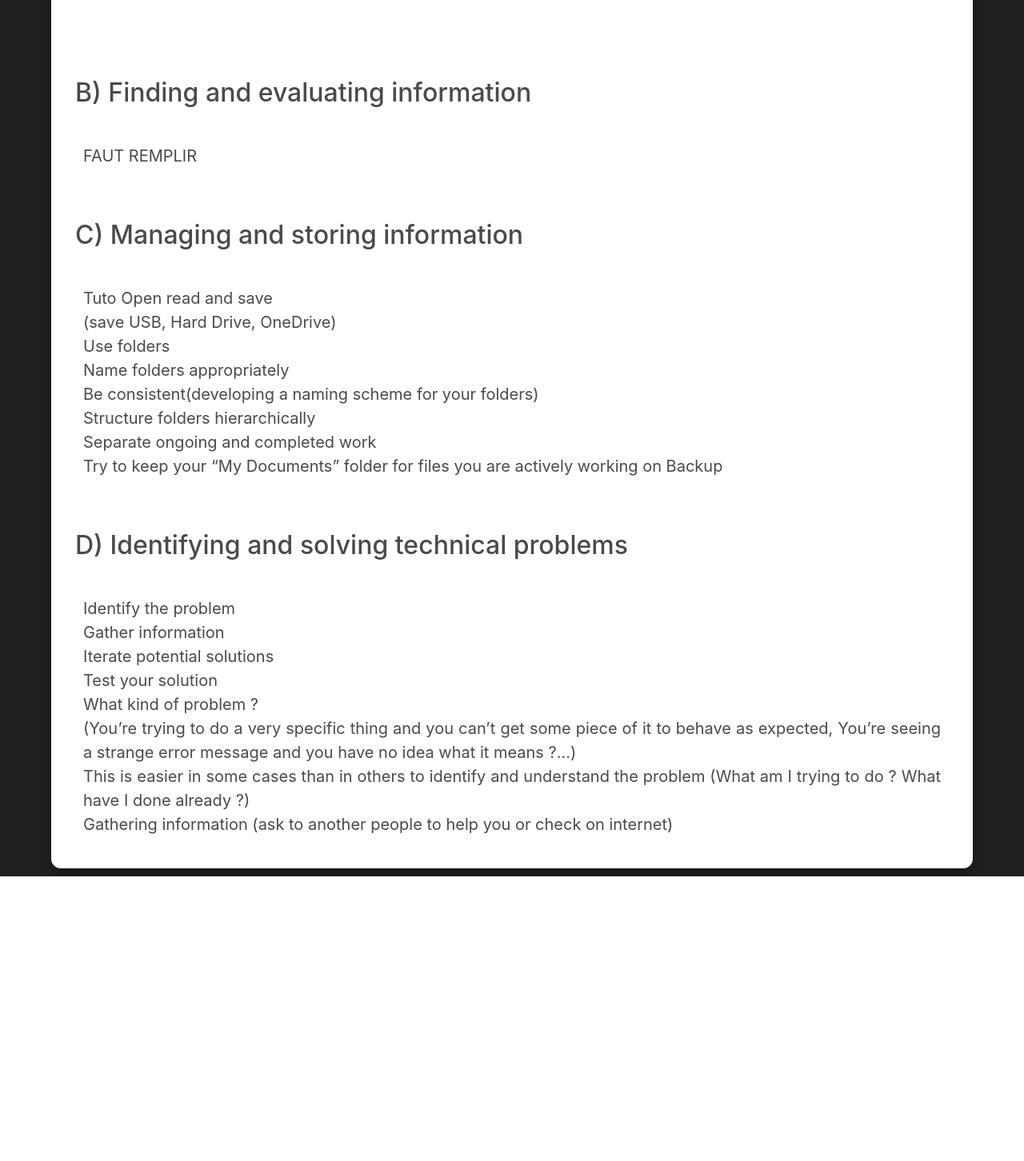
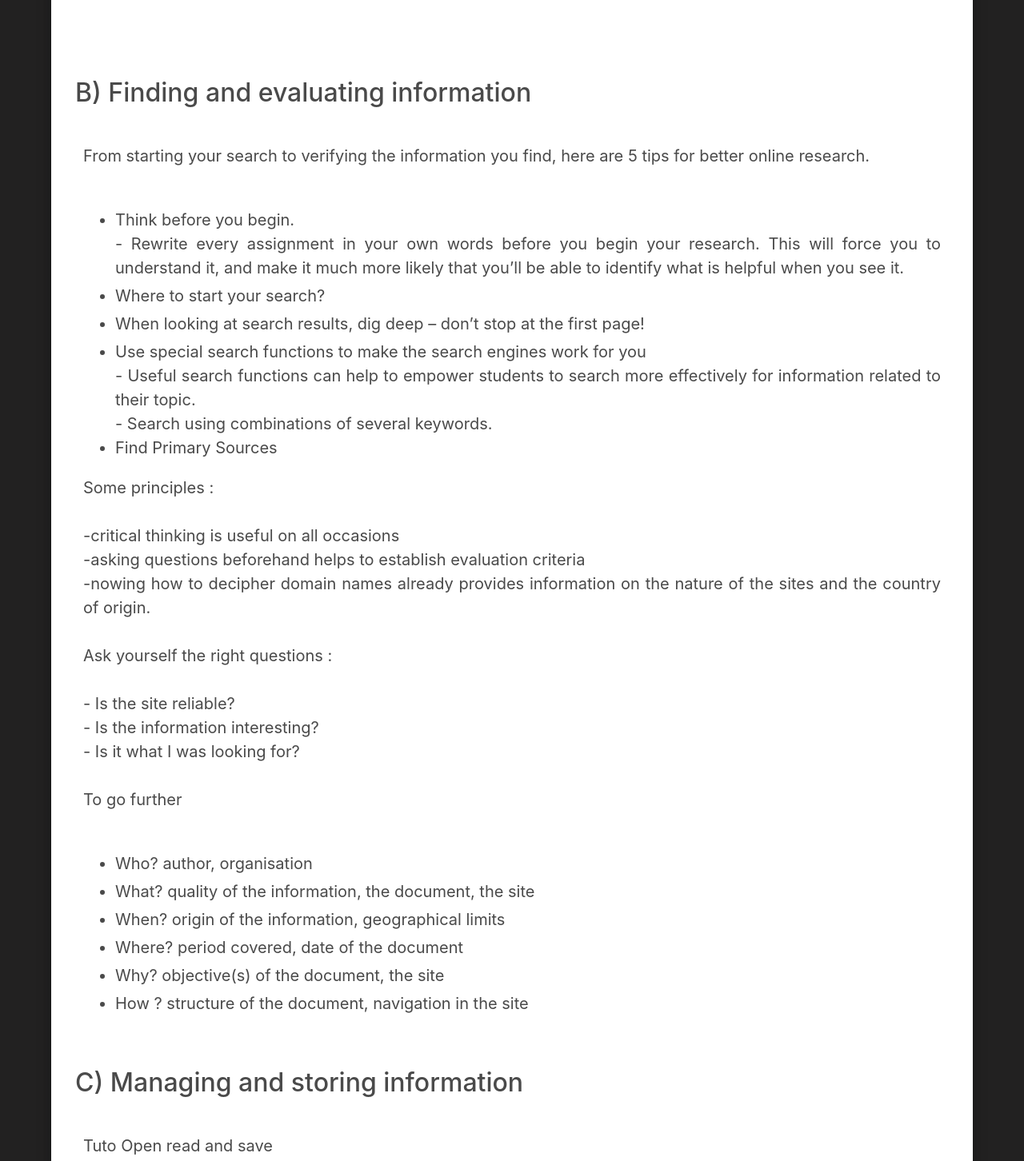
Before and after one commit to kleborgn/digiskills, a React (Create React App) app: page /devices in a window 1280 px wide. Shown: the part 1098-2550 px from the top of the page at 80% size. Before the commit the page ends 2194 px from the top, so only its background shows below. Built offline with nearby package versions, Linux system fonts and the light colour scheme; no server answers.

Commit message:
Creating and Devices complete

```diff
--- a/src/components/css/HomeQuiz.css
+++ b/src/components/css/HomeQuiz.css
@@ -40,29 +40,33 @@
     border-radius: 50%;
     color: #fff;
     font-size: 20px;
-    animation: animate 8s linear infinite;
+    animation: animate 3s infinite alternate;
     transition: .3s ease-in;
 
 }
 .devices{
-    background-image: linear-gradient(120deg, #d4fc79 0%, #96e6a1 100%);
+    background-image: linear-gradient(-60deg, #16a085 0%, #f4d03f 100%);
+    background-size: 400%;
     box-shadow: 10px 10px 10px rgba(19, 221, 36, 0.582);
     animation-delay: -5s;
 }
 .communication{
-    background-image: linear-gradient(to right, #4facfe 0%, #00f2fe 100%);
+    background-image: linear-gradient(to right, #5ee7df 0%, #a764d1 100%);
     box-shadow: 10px 10px 10px rgba(53, 184, 224, 0.705);
     animation-delay: -1s;
+    background-size: 400%;
 }
 .creating{
-    background-image: linear-gradient(to right, #f78ca0 0%, #f9748f 19%, #fd868c 60%, #fe9a8b 100%);
+    background-image: linear-gradient(45deg, #874da2 0%, #c43a30 100%);
     box-shadow: 10px 10px 10px rgba(243, 116, 144, 0.644);
     animation-delay: -3s;
+    background-size: 400%;
 }
 .security{
     background-image: linear-gradient(to right, #f83600 0%, #f9d423 100%);
     box-shadow: 10px 10px 10px rgba(241, 187, 39, 0.541);
     animation-delay: -2s;
+    background-size: 400%;
 }
 .devices:hover{
     transform: scale(1.1);
@@ -79,10 +83,10 @@
 
 @keyframes animate {
     0%{
-        background-position-x: 0;
+        background-position: left;
     }
     100%{
-        background-position-x: 250px;
+        background-position: right;
     }
 }
 
--- a/src/components/pages/Creating.js
+++ b/src/components/pages/Creating.js
@@ -9,25 +9,28 @@ const Creating = () => {
                     A) Creating and Editing documents
                 </div>
                 <div className="content">
-                    <p>Different format (.txt .xls .doc .odt .docx .pdf .pptx)
+                    <p>To create or edit the right document format, it is imperative to choose the right application, for example to edit .odt you need to use OpenOffice, .pdf with adobe acrobate or .pptx with PowerPoint, if you have a file with an extension that you don't know don't hesitate to go and look on the internet like on openfileextension.com
                     </p>
                 </div>
                 <div className="title_parts">
                     B) Creating and Editing digital media
                 </div>
                 <div className="content">
-                    <p>Application on Window to Capture your screen<br/>
-                    -Voice Recorder<br/>
-                    -Camera<br/>
-                    -Paint<br/>
+                    <p>If you want to create or edit media you can use basic software on your computer such as :
+                        <ul>
+                            <li>Voice Recorder</li>
+                            <li> Camera</li>
+                            <li>Paint</li>
+                        </ul>
+                        to do basic things, if you want to take things further there are more complex and complete software on the internet for editing or recording
                     </p>
                 </div>
                 <div className="title_parts">
                     C) Processing numerical data
                 </div>
                 <div className="content">
-                   <p>7Zip<br/>
-                   Winrar</p>
+                   <p>Later on, you may have to send data over the internet that is more or less heavy, so it will be essential to compress your work so that it is lighter when sent and therefore faster to send. <br />
+I propose you Winrar which is a shareware and 7zip which is a free software. These are the two main compression software that are easy to use.</p>
                 </div>
             </div>
         </div>
--- a/src/components/pages/Devices.js
+++ b/src/components/pages/Devices.js
@@ -30,7 +30,45 @@ const Devices = () => {
                     B) Finding and evaluating information
                 </div>
                 <div className="content">
-                    <p>FAUT REMPLIR </p>
+                    <p>
+                    From starting your search to verifying the information you find, here are 5 tips for better online research. <br /> <br />
+                        <ul>
+                            <li>Think before you begin.</li>
+                                -   Rewrite every assignment in your own words before you begin your research. This will force you to understand it, and make it much more likely that you’ll be able to identify what is helpful when you see it.
+                            <li>Where to start your search?</li>
+                            <li>When looking at search results, dig deep – don’t stop at the first page!</li>
+                            <li>Use special search functions to make the search engines work for you</li>
+                                -   Useful search functions can help to empower students to search more effectively for information related to their topic. <br />
+                                -   Search using combinations of several keywords.
+                            <li>Find Primary Sources</li>
+                        </ul>
+
+                    </p>
+                    <p>Some principles : <br/><br/>
+                     -critical thinking is useful on all occasions <br />
+                     -asking questions beforehand helps to establish evaluation criteria <br />
+                     -nowing how to decipher domain names already provides information on the nature of the sites and the country of origin. <br /> <br />
+
+                      Ask yourself the right questions : <br /> <br />
+                      - Is the site reliable? <br />
+                      - Is the information interesting? <br />
+                      - Is it what I was looking for? <br /> <br />
+
+                      To go further <br /> <br />
+
+                        <ul>
+                            <li>Who? author, organisation </li>
+                            <li>What? quality of the information, the document, the site</li>
+                            <li>When? origin of the information, geographical limits </li>
+                            <li>Where? period covered, date of the document</li>
+                            <li>Why? objective(s) of the document, the site</li>
+                            <li>How ? structure of the document, navigation in the site</li>
+                        </ul>
+
+
+
+
+                    </p>
                 </div>
                 <div className="title_parts">
                     C) Managing and storing information
```
